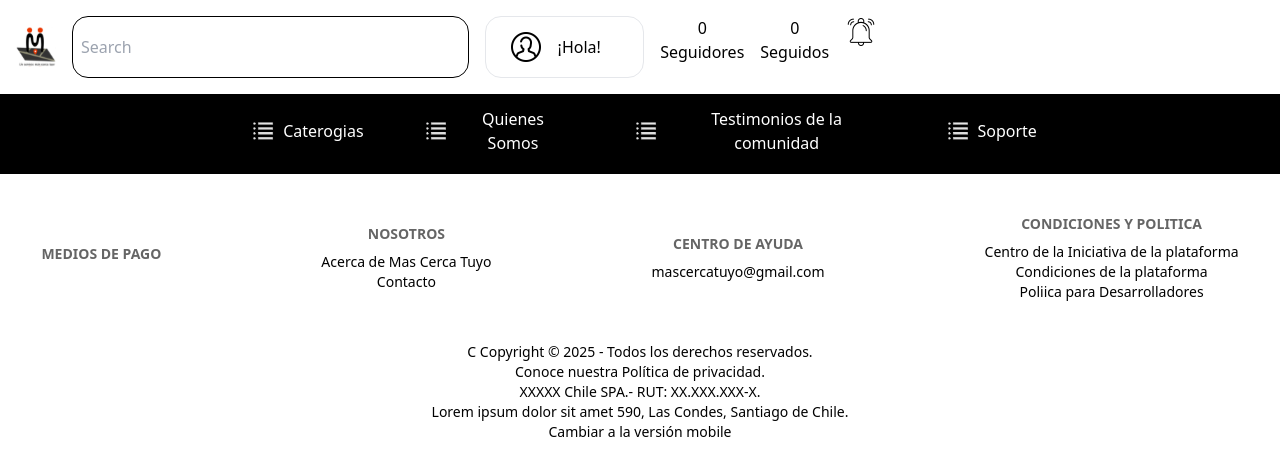
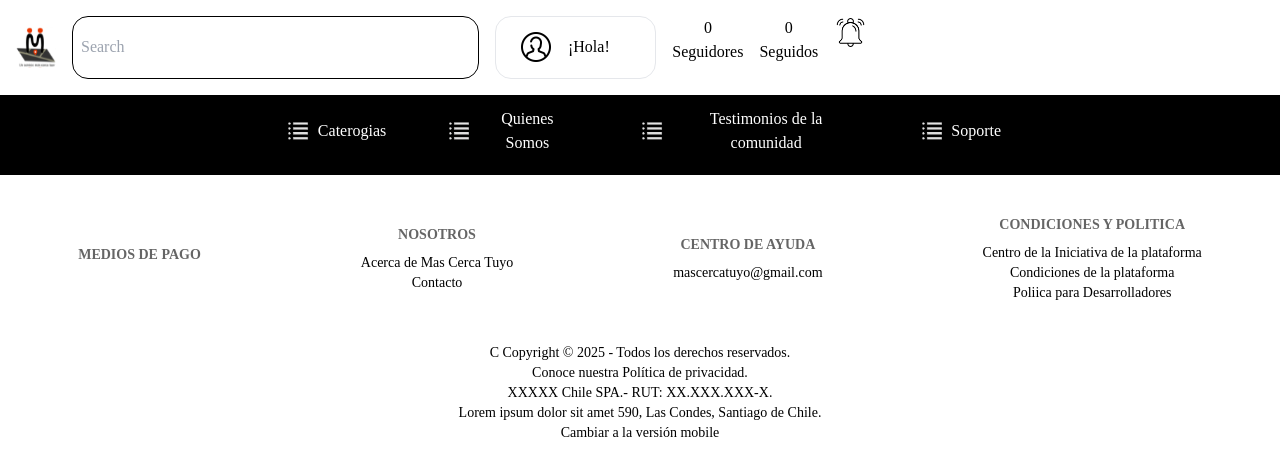
Before and after one commit to No-Country-simulation/c23-82-webapp, a React (Vite) app in the folder frontend/MasCercaTuyo/: page / in a window 1280 px wide. Shown: the top 476 px of the page. Built offline with nearby package versions, Linux system fonts and the light colour scheme; no server answers.

Commit message:
feat: add Google Fonts import and set default font family in CSS

```diff
--- a/frontend/MasCercaTuyo/src/index.css
+++ b/frontend/MasCercaTuyo/src/index.css
@@ -1,7 +1,13 @@
 @charset "UTF-8";
+@import url('https://fonts.googleapis.com/css2?family=Montserrat:ital,wght@0,100..900;1,100..900&family=Poppins:ital,wght@0,100;0,200;0,300;0,400;0,500;0,600;0,700;0,800;0,900;1,100;1,200;1,300;1,400;1,500;1,600;1,700;1,800;1,900&display=swap');
+
 @tailwind base;
 @tailwind components;
 @tailwind utilities;
+
+:root{
+    font-family: monserrat;
+}
 
 html,
 body {
@@ -16,7 +22,7 @@
     /* max-width: 1280px; */
     margin: 0 auto;
     padding: 0;
-    text-align: center;
+    text-align: center
 }
 
 .card {
```
